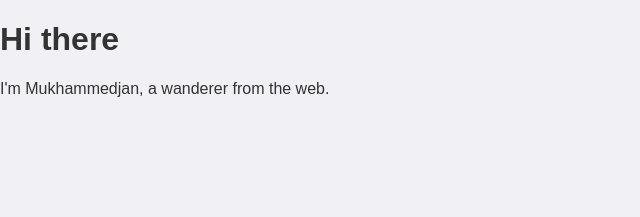
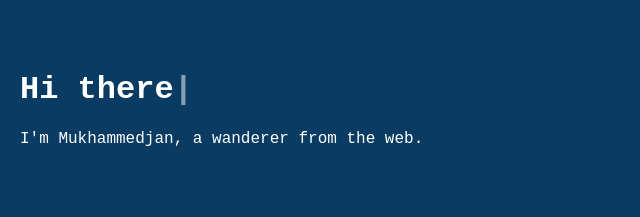
Before and after one commit to Muxmoon/Portfolio_WP, a plain HTML site: page index.html in a window 1280 px wide. Shown: the whole page, without its empty margins (0-640 px from the left). Drawn offline with Linux system fonts and the light colour scheme.

Commit message:
Update styles.css

```diff
--- a/styles.css
+++ b/styles.css
@@ -1,10 +1,24 @@
 body {
-    background-color: #f0f0f5; /* Light grayish blue */
-    background-image: url('background.jpg'); /* Add an image */
-    background-size: cover;
-    background-position: center;
-    font-family: Arial, sans-serif; /* Improve text appearance */
-    color: #333; /* Dark gray text */
-    margin: 0;
-    padding: 0;
+  background-color: #0a3b63;
+  background-size: cover;
+  background-position: center;
+  font-family: Courier New, Monospace;
+  color: rgb(256, 256, 256);
+  margin: 0;
+  padding: 0;
+
 }
+.heading {
+  background-size: cover;
+  background-position: center;
+  color: white;
+  padding: 50px 20px;
+}
+.typing::after {
+  content: "|";
+  animation: blink 0.7s infinite;
+}
+
+@keyframes blink {
+  50% { opacity: 0; }
+}
```
